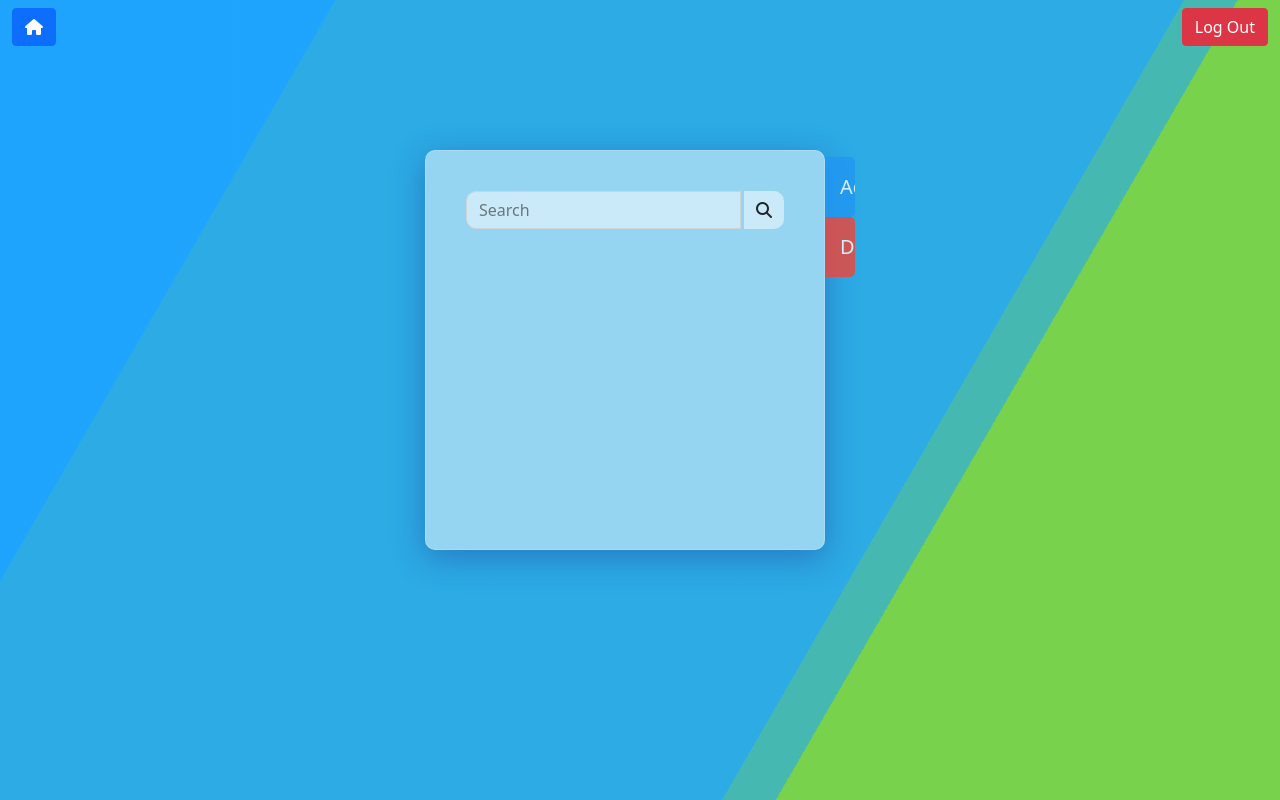
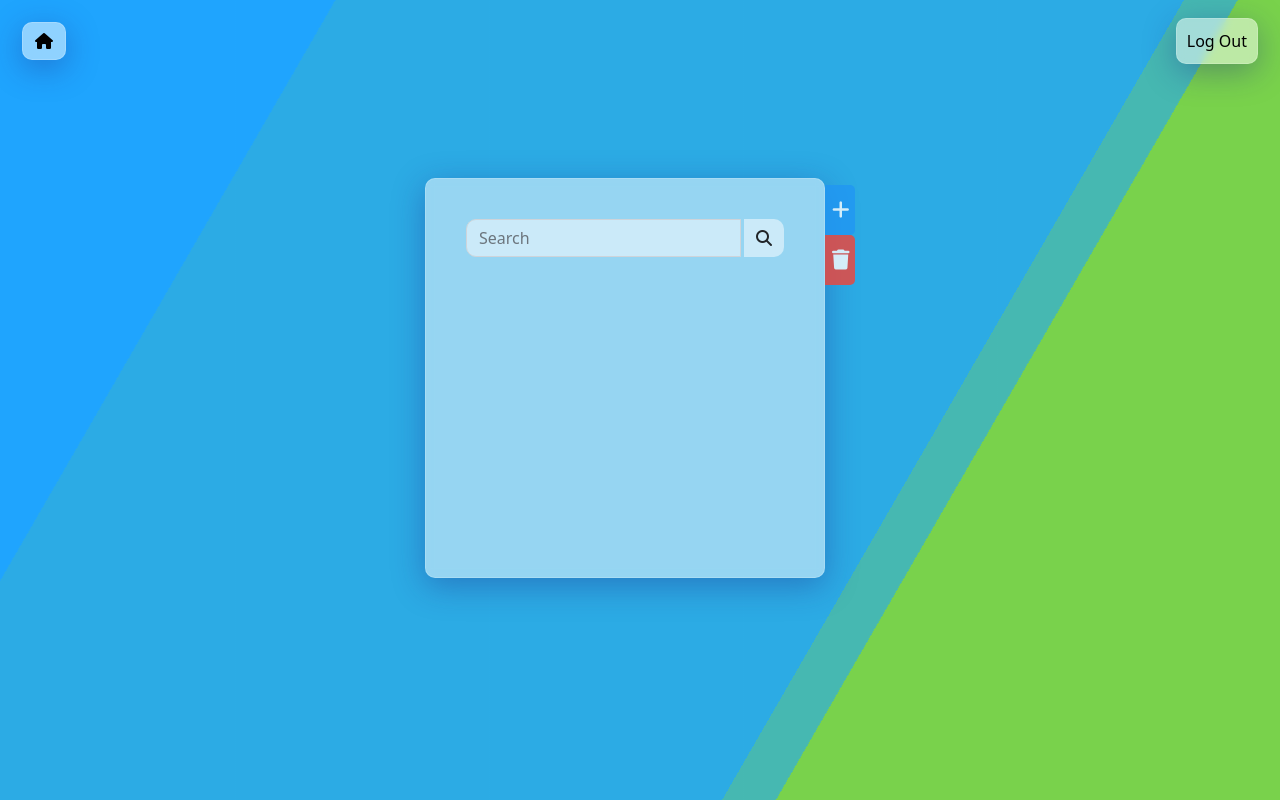
Before and after one commit to AndyTrias/chatApp, a Flask app: page / in a window 1280 px wide. Run offline with Flask 2, Linux system fonts and the light colour scheme; the visitor is signed in with stand-in values (Sample User, id 1); data comes from the database, SQL or seed files in the repository; data that the repository does not hold is empty; some libraries are stand-ins or nearby versions.

Commit message:
modified:   chatapp/static/socket.js 	modified:   chatapp/static/styles.css 	modified:   chatapp/templates/chat.html 	modified:   chatapp/templates/index.html 	modified:   chatapp/templates/layout.html

```diff
--- a/chatapp/static/socket.js
+++ b/chatapp/static/socket.js
@@ -29,7 +29,7 @@ document.addEventListener("DOMContentLoaded", function (){
 
 // Abstraction to avoid coid repetition
 function addMessage(msg, position) {
-        let mainDiv = document.querySelector("#chats");
+        let mainDiv = document.querySelector(".chat");
 
         // First Div
         let d = document.createElement("div");
--- a/chatapp/static/styles.css
+++ b/chatapp/static/styles.css
@@ -1,5 +1,6 @@
+/* contacts */
+
 .list-group {
-    /* make a glass effect */
     background: rgba(255, 255, 255, 0.5);
     border-radius: 10px;
     box-shadow: 0 8px 32px 0 rgba(31, 38, 135, 0.37);
@@ -46,6 +47,8 @@
     transition: all 0.3s ease-in-out;
 }
 
+/* background */
+
 .bg {
     animation: slide 3s ease-in-out infinite alternate;
     background-image: linear-gradient(-60deg, #6c3 50%, #09f 50%);
@@ -77,6 +80,8 @@
     }
 }
 
+/* add and delete */
+
 #mySidenav a {
     display: flex;
     flex-direction: column;
@@ -90,7 +95,6 @@
     border-radius: 0 5px 5px 0;
     width: 10px;
     overflow: hidden;
-    /* make the text go in one line */
     white-space: nowrap;
 }
 
@@ -107,8 +111,77 @@
     opacity: 0.8;
 }
 
+#add:hover:before {
+    content: "Add";
+}
 
 #delete {
     background-color: #f44336;
     opacity: 0.8;
 }
+
+#delete:hover:before {
+    content: "Delete";
+}
+
+#mySidenav a i{
+    position: relative;
+    right: 8px;
+}
+
+#mySidenav a:hover i{
+    display: none;
+}
+
+.home, .logout {
+    background: rgba(255, 255, 255, 0.5);
+    border-radius: 10px;
+    box-shadow: 0 8px 32px 0 rgba(31, 38, 135, 0.37);
+    backdrop-filter: blur(4px);
+    -webkit-backdrop-filter: blur(4px);
+    border: 1px solid rgba(255, 255, 255, 0.18);
+    margin: 10px;
+    color: #000;
+}
+
+.home:hover, .logout:hover {
+    transform: scale(1.2);
+    transition: all 0.3s ease-in-out;
+}
+
+/* chat */
+
+.main{
+
+}
+
+.chat-container {
+    background: rgba(255, 255, 255, 0.5);
+    border-radius: 10px;
+    box-shadow: 0 8px 32px 0 rgba(31, 38, 135, 0.37);
+    backdrop-filter: blur(4px);
+    -webkit-backdrop-filter: blur(4px);
+    border: 1px solid rgba(255, 255, 255, 0.18);
+    height: 400px;
+    width: 800px;
+    display: flex;
+    flex-direction: column;
+    justify-content: flex-end;
+    padding: 10px;
+
+}
+
+.chat{
+    width: 100%;
+    height: 100%;
+    overflow-y: scroll;
+    overflow-x: hidden;
+    background: rgba(255, 255, 255, 0.1);
+    border-radius: 10px;
+    box-shadow: 0 8px 32px 0 rgba(31, 38, 135, 0.37);
+    backdrop-filter: blur(4px);
+    -webkit-backdrop-filter: blur(4px);
+    border: 1px solid rgba(255, 255, 255, 0.18);
+    padding: 10px;
+    margin-bottom: 20px;
+}
--- a/chatapp/templates/index.html
+++ b/chatapp/templates/index.html
@@ -20,7 +20,7 @@
             <li class="lista d-flex justify-content-between align-content-center">
               <div class="d-flex flex-row">
                 <img src="../static/images/default.png" width="40" />
-                <div class="ml-2 d-flex align-items-center">
+                <div class="ml-2 d-flex align-items-center ">
                   <form action="/chat" method="post">
                     <input type="hidden" name="contact" value="{{contact.id}}">
                     <button type="submit" class="btn text-dark">{{contact.name}}</button>
@@ -31,8 +31,8 @@
             {% endfor %}
           </ul>
           <div id="mySidenav" class="sidenav">
-            <a href="/contacts" id="add">Add</a>
-            <a href="/delete" id="delete">Delete</a>
+            <a href="/contacts" id="add"><i class="fas fa-add"></i></a>
+            <a href="/delete" id="delete"><i class="fas fa-trash"></i></a>
           </div>
           </div>
 {% endblock %}
--- a/chatapp/templates/layout.html
+++ b/chatapp/templates/layout.html
@@ -22,13 +22,13 @@
 <body>
     <nav class="navbar navbar-expand navbar-light">
             <div class = "container-fluid">
-                <a href="/" class="btn btn-primary" style="margin-right:25px;"><i class="fa-solid fa-house"></i></a>
+                <a href="/" class="btn btn-primary home" ><i class="fas fa-house"></i></a>
                 {# Different navbar based if user is logged in #}
                 {% if current_user.is_authenticated  %}
 
                 <ul class="navbar-nav ms-auto">
                         <li class="nav-item">
-                            <a class = "btn btn-danger" href = "/logout">Log Out</a>
+                            <a class = "btn btn-danger logout" href = "/logout" style="padding:10px;">Log Out</a>
                         </li>
                     </ul>
 
```
Also changed, not shown: chatapp/templates/chat.html (+9 -6 lines).
